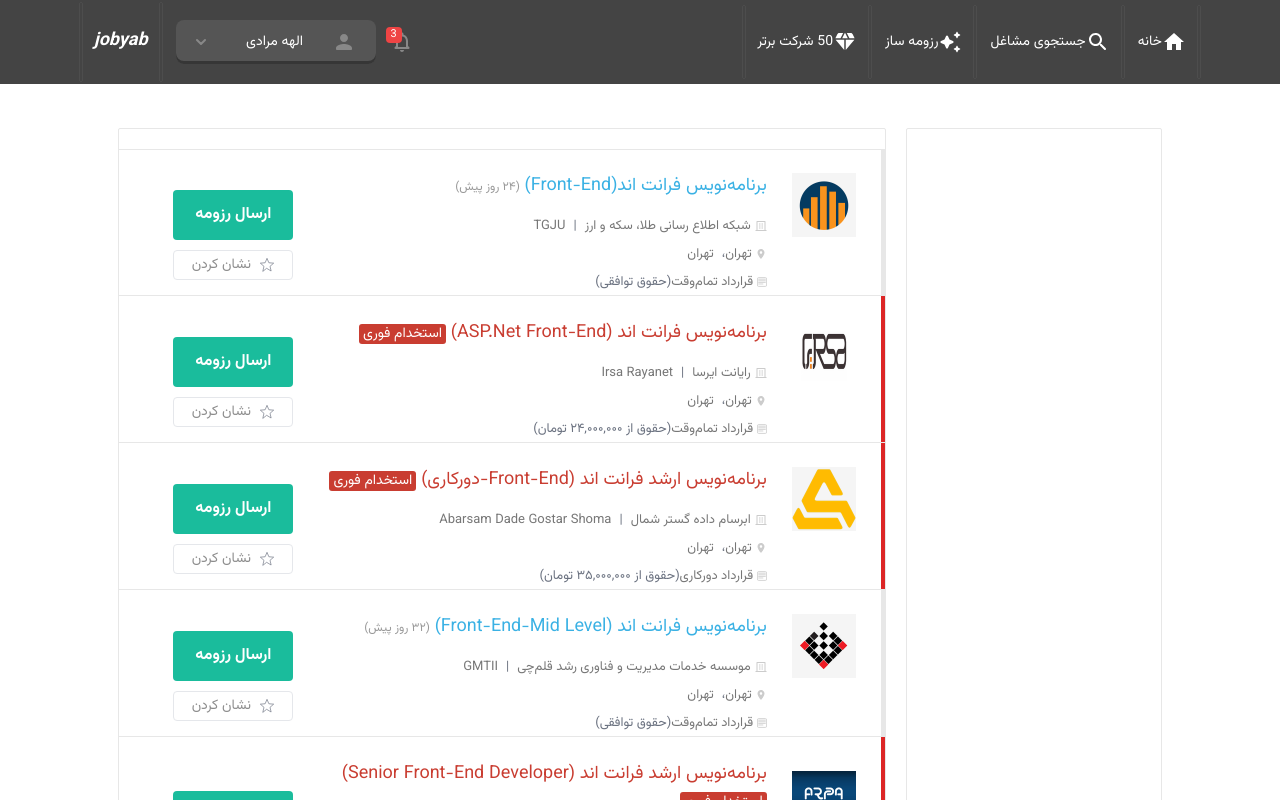
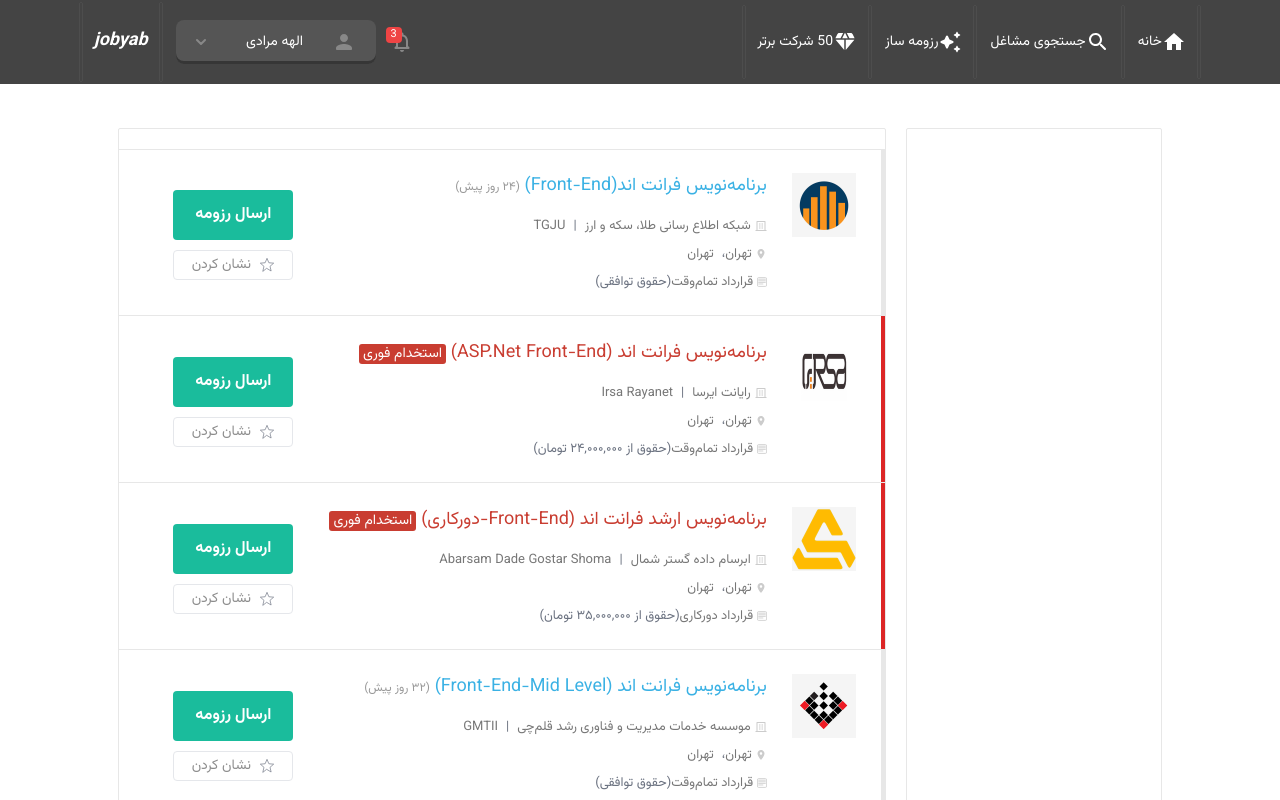
Before and after one commit to Elaheh-Moradi/Job-Seeker-App, a React (Vite) app: page /search-job in a window 1280 px wide. Shown: the top 800 px of the page. Built offline with nearby package versions, Linux system fonts and the light colour scheme; data requests are answered from the project's data file.

Commit message:
Update OfferCart.jsx

```diff
--- a/src/components/offer/OfferCart.jsx
+++ b/src/components/offer/OfferCart.jsx
@@ -27,7 +27,7 @@
           className={` flex justify-start py-6 border-r-4 ${
             props.emergency ? "border-r-red-600" : "border-[#e7e7e7]"
           }
-          ${props.index !== props.length - 1 && "pb-0 mb-0"}
+          ${props.index !== props.length - 1 && "pb-5 mb-0"}
           `}
         >
           {/* job icon */}
```
